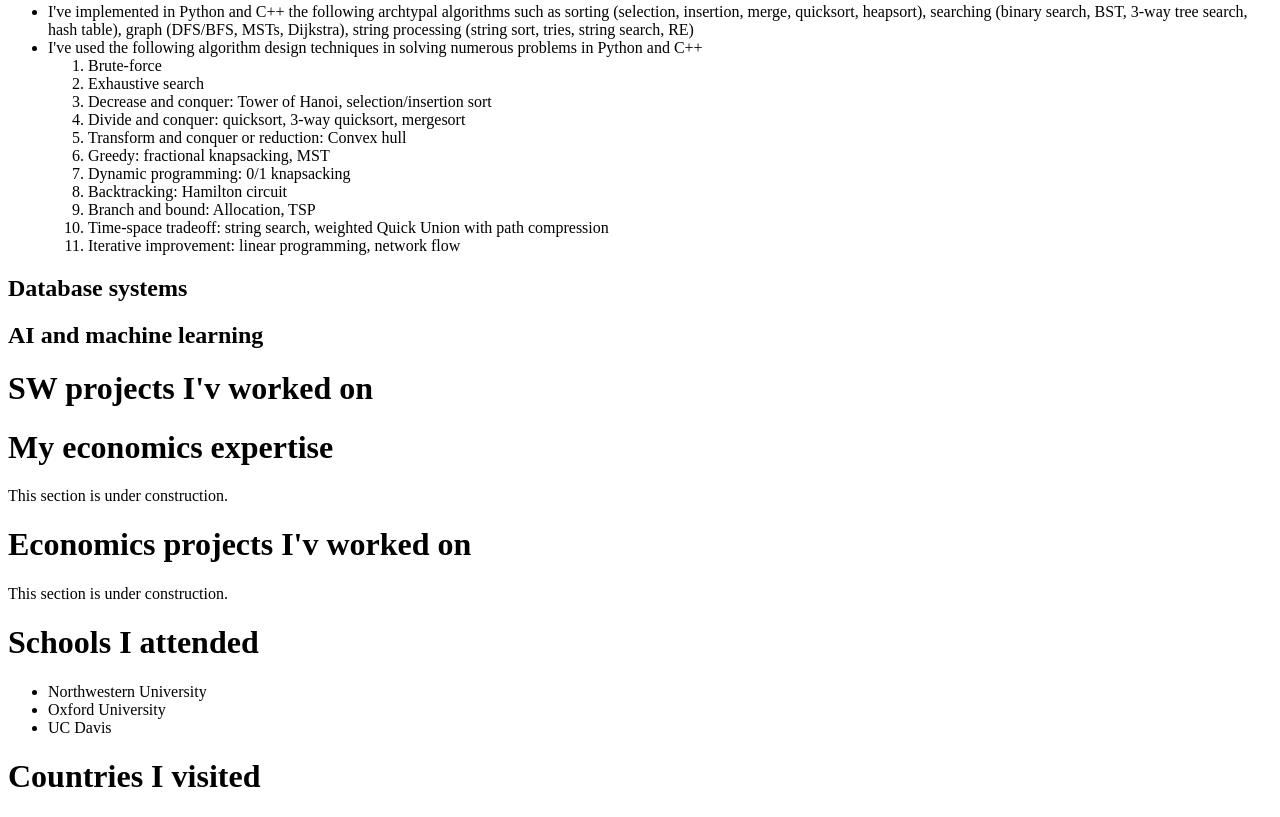
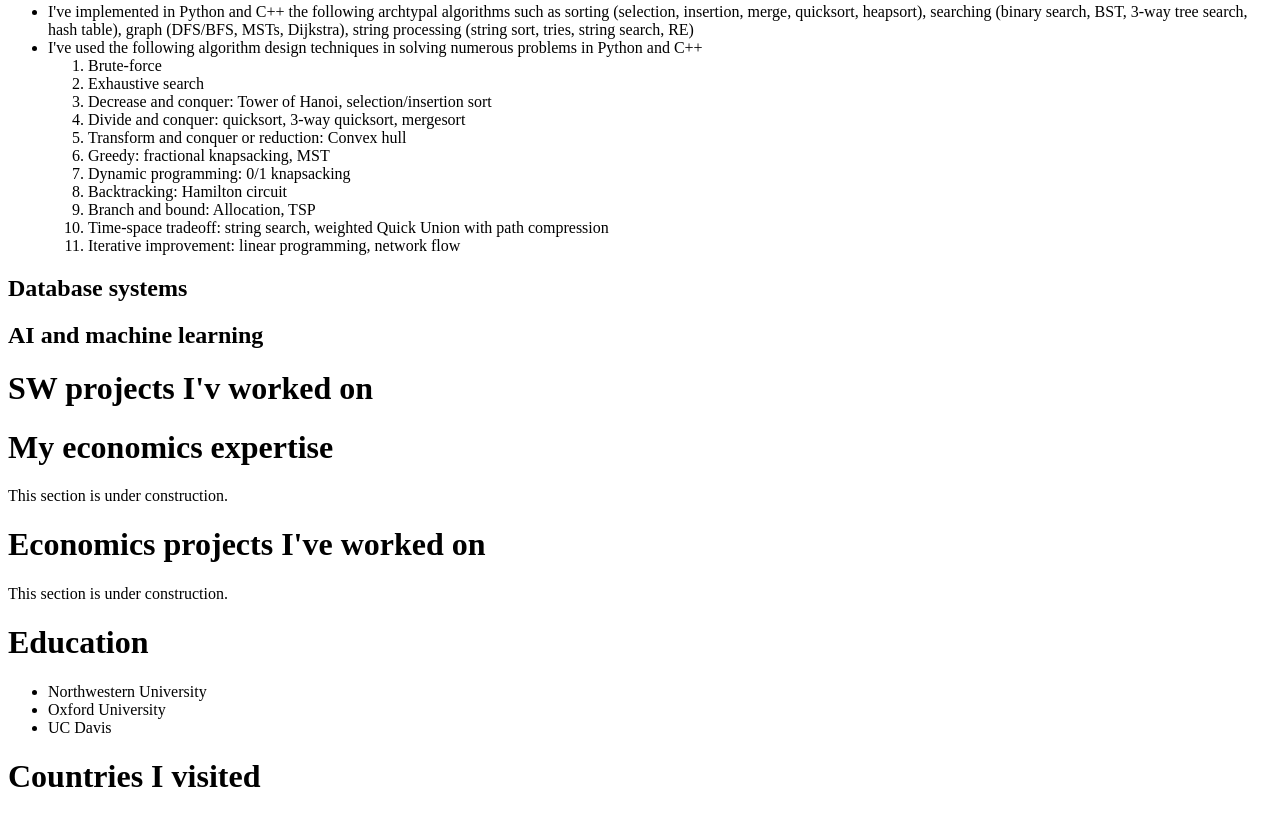
Before and after one commit to clqian/clqian.github.io, a plain HTML site: page index.html in a window 1280 px wide. Shown: the part 897-1714 px from the top of the page. Drawn offline with Linux system fonts and the light colour scheme.

Commit message:
minor change

```diff
--- a/index.html
+++ b/index.html
@@ -61,9 +61,9 @@
         <h1>SW projects I'v worked on</h1>
         <h1>My economics expertise</h1>
         This section is under construction.
-        <h1>Economics projects I'v worked on</h1>
+        <h1>Economics projects I've worked on</h1>
         This section is under construction.
-        <h1>Schools I attended</h1>
+        <h1>Education</h1>
             <ul>
                 <li>Northwestern University</li>
                 <li>Oxford University</li>
```
Also changed, not shown: 1 other file.
